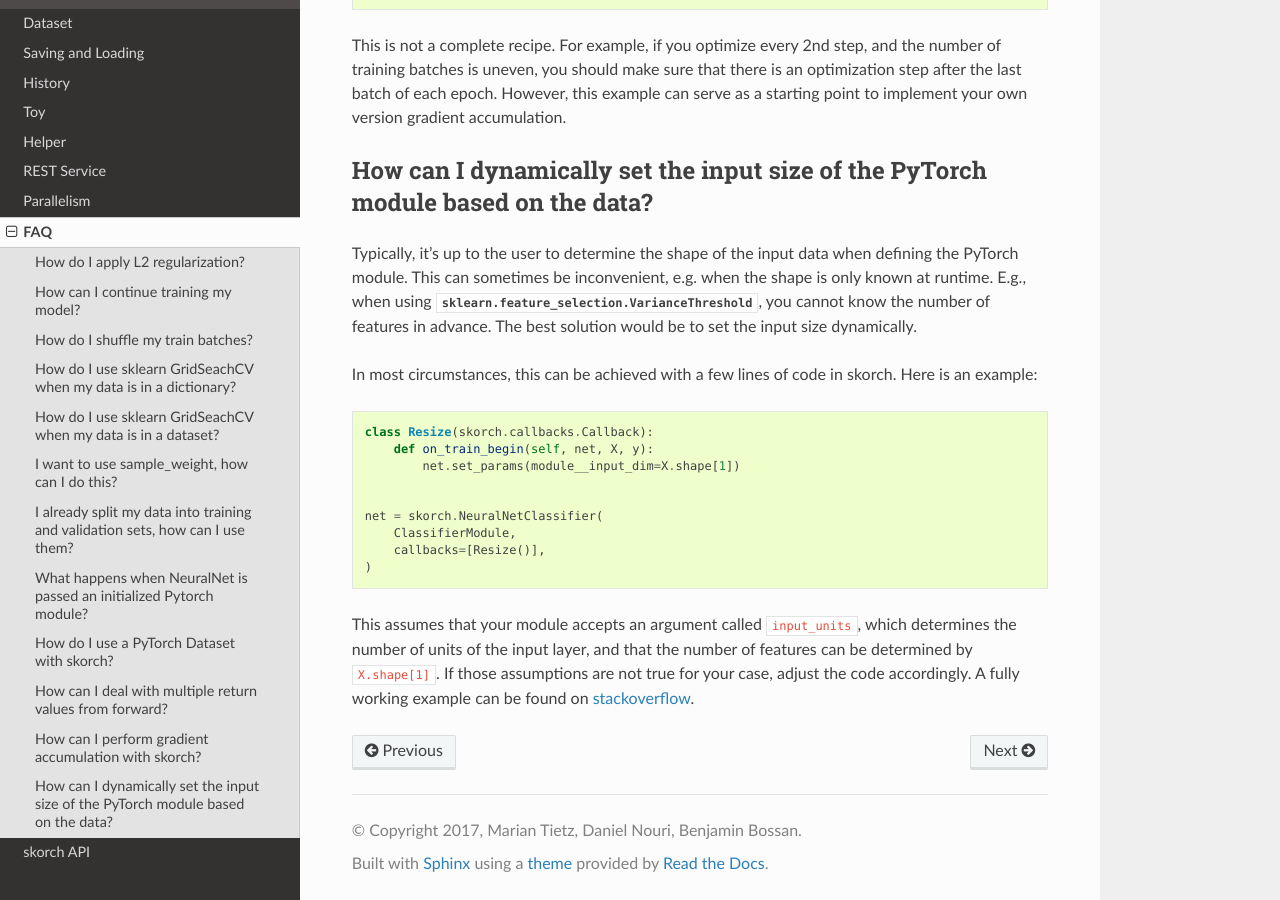
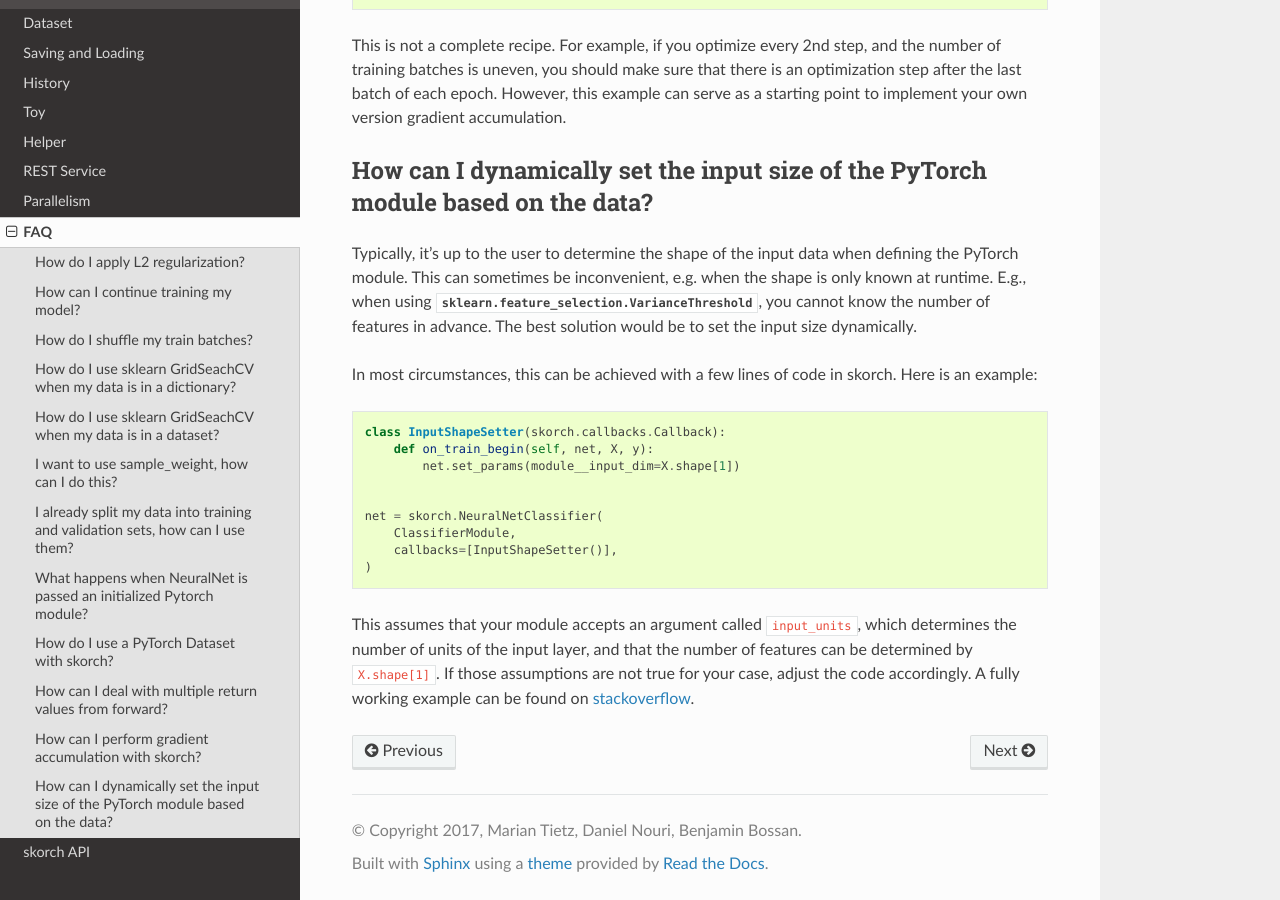
Before and after one commit to skorch-dev/skorch, a Sphinx documentation site: the page built from docs/user/FAQ.rst, in a window 1280 px wide and 900 px high, scrolled down 5519 px. Built offline with Sphinx 7.4.7 and the Read the Docs theme 2.0.0, drawn with Linux system fonts in a browser that asks for light colours.

Commit message:
Supposedly better name for callback

```diff
--- a/docs/user/FAQ.rst
+++ b/docs/user/FAQ.rst
@@ -341,14 +341,14 @@ in skorch. Here is an example:
 
 .. code:: python
 
-    class Resize(skorch.callbacks.Callback):
+    class InputShapeSetter(skorch.callbacks.Callback):
         def on_train_begin(self, net, X, y):
             net.set_params(module__input_dim=X.shape[1])
 
 
     net = skorch.NeuralNetClassifier(
         ClassifierModule,
-        callbacks=[Resize()],
+        callbacks=[InputShapeSetter()],
     )
 
 This assumes that your module accepts an argument called
```
